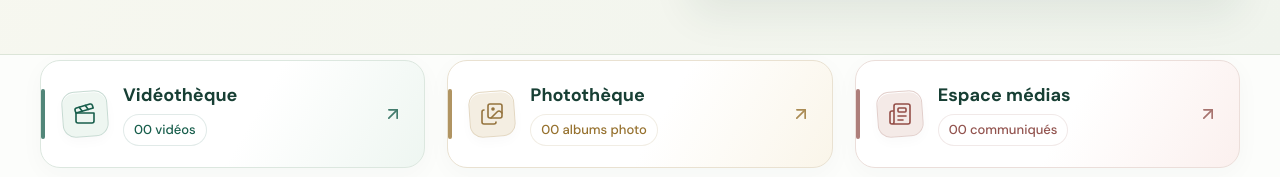
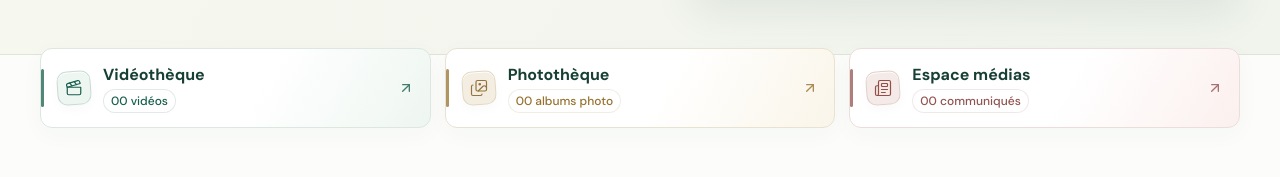
Before and after one commit to nachchatmahmoud-png/mediatheque, a website: page site/index.html in a window 1280 px wide. Shown: the part 724-901 px from the top of the page. Drawn offline with Linux system fonts and the light colour scheme; no server answers.

Commit message:
Réduire encore les icônes et les encadrés de l’accueil

```diff
--- a/site/assets/experience.css
+++ b/site/assets/experience.css
@@ -561,21 +561,21 @@ html[dir=rtl] .mx-language-feature p {  line-height:2; }
 @media(max-width:680px){.mx-documentary{padding:18px 15px;}.mx-documentary-options>button,.mx-documentary-selected>button{font-size:13px;}}
 
 /* Collection access: compact pictograms and distinct readable counters. */
-.collection-links{gap:22px;padding-top:30px;padding-bottom:36px;align-items:stretch;}
-.collection-link,.collection-link:first-child,.collection-link:last-child{--collection-accent:#185e4c;--collection-soft:#eef6f1;min-height:108px;padding:19px 21px;gap:15px;isolation:isolate;overflow:hidden;border:1px solid #dce7df;border-radius:20px;background:linear-gradient(120deg,#fff 55%,var(--collection-soft));box-shadow:0 6px 24px #183f3508;text-align:start;align-items:center;transition:transform .2s ease,box-shadow .2s ease,border-color .2s ease;}
+.collection-links{gap:14px;padding-top:18px;padding-bottom:22px;align-items:stretch;}
+.collection-link,.collection-link:first-child,.collection-link:last-child{--collection-accent:#185e4c;--collection-soft:#eef6f1;min-height:80px;padding:12px 16px;gap:12px;isolation:isolate;overflow:hidden;border:1px solid #dce7df;border-radius:12px;background:linear-gradient(120deg,#fff 55%,var(--collection-soft));box-shadow:0 6px 24px #183f3508;text-align:start;align-items:center;transition:transform .2s ease,box-shadow .2s ease,border-color .2s ease;}
 .collection-link.photo{--collection-accent:#96712e;--collection-soft:#faf5e9;border-color:#e9e1d1;}
 .collection-link.press{--collection-accent:#92534e;--collection-soft:#fbf0ee;border-color:#ebdeda;}
-.collection-link:before{content:"";position:absolute;inset-inline-start:0;top:28px;bottom:28px;width:4px;border-radius:4px;background:var(--collection-accent);opacity:.75;}
-.collection-link .collection-icon{position:relative;width:46px;height:46px;border-radius:13px;background:var(--collection-soft);color:var(--collection-accent);border:1px solid color-mix(in srgb,var(--collection-accent) 18%,transparent);box-shadow:inset 0 1px 0 #fff,0 5px 12px #173d2e06;transform:rotate(-4deg);transition:transform .2s ease;}
-.collection-link .collection-icon svg{width:24px;height:24px;stroke-width:1.6;transform:rotate(4deg);}
-.collection-link .collection-label{gap:7px;min-width:0;}
-.collection-link .collection-label strong{font-size:18px;line-height:1.35;font-weight:650;color:#173f34;}
-.collection-link .collection-label>span{align-self:flex-start;display:inline-flex;max-width:100%;padding:5px 10px;border:1px solid color-mix(in srgb,var(--collection-accent) 13%,transparent);border-radius:20px;background:#ffffffb8;color:var(--collection-accent);font-size:13px;line-height:1.5;font-weight:500;}
-.collection-link>svg{display:block;flex-shrink:0;width:20px;height:20px;margin-inline-start:auto;margin-inline-end:0;color:var(--collection-accent);opacity:.8;}
+.collection-link:before{content:"";position:absolute;inset-inline-start:0;top:20px;bottom:20px;width:3px;border-radius:4px;background:var(--collection-accent);opacity:.75;}
+.collection-link .collection-icon{position:relative;width:34px;height:34px;border-radius:10px;background:var(--collection-soft);color:var(--collection-accent);border:1px solid color-mix(in srgb,var(--collection-accent) 18%,transparent);box-shadow:inset 0 1px 0 #fff,0 5px 12px #173d2e06;transform:rotate(-4deg);transition:transform .2s ease;}
+.collection-link .collection-icon svg{width:18px;height:18px;stroke-width:1.6;transform:rotate(4deg);}
+.collection-link .collection-label{gap:4px;min-width:0;}
+.collection-link .collection-label strong{font-size:16px;line-height:1.35;font-weight:650;color:#173f34;}
+.collection-link .collection-label>span{align-self:flex-start;display:inline-flex;max-width:100%;padding:2px 7px;border:1px solid color-mix(in srgb,var(--collection-accent) 13%,transparent);border-radius:12px;background:#ffffffb8;color:var(--collection-accent);font-size:12px;line-height:1.5;font-weight:500;}
+.collection-link>svg{display:block;flex-shrink:0;width:16px;height:16px;margin-inline-start:auto;margin-inline-end:0;color:var(--collection-accent);opacity:.8;}
 .collection-link:hover{transform:translateY(-4px);border-color:var(--collection-accent);box-shadow:0 13px 30px #173d2e12;}
 .collection-link:hover .collection-icon{transform:rotate(0deg);}
 .collection-link:focus-visible{outline:3px solid var(--collection-accent);outline-offset:4px;}
 html[dir=rtl] .collection-link .collection-label>span{align-self:flex-start;}
-@media(max-width:1100px){.collection-links{gap:14px;}.collection-link,.collection-link:first-child,.collection-link:last-child{padding:18px 16px;gap:13px;}.collection-link .collection-icon{width:44px;height:44px;border-radius:12px;}.collection-link .collection-label strong{font-size:18px;}.collection-link .collection-label>span{font-size:12px;padding:4px 8px;}.collection-link>svg{width:17px;}}
-@media(max-width:760px){.collection-links{grid-template-columns:1fr;gap:13px;padding:24px 0;}.collection-link,.collection-link:first-child,.collection-link:last-child{min-height:96px;padding:17px 20px!important;gap:15px;}.collection-link .collection-icon{width:44px;height:44px;}.collection-link .collection-label strong{font-size:18px;}.collection-link .collection-label>span{font-size:13px;}.collection-link>svg{width:21px;height:21px;}}
+@media(max-width:1100px){.collection-links{gap:14px;}.collection-link,.collection-link:first-child,.collection-link:last-child{padding:12px 14px;gap:10px;}.collection-link .collection-icon{width:34px;height:34px;border-radius:10px;}.collection-link .collection-label strong{font-size:16px;}.collection-link .collection-label>span{font-size:12px;padding:2px 7px;}.collection-link>svg{width:16px;}}
+@media(max-width:760px){.collection-links{grid-template-columns:1fr;gap:10px;padding:18px 0;}.collection-link,.collection-link:first-child,.collection-link:last-child{min-height:78px;padding:12px 16px!important;gap:12px;}.collection-link .collection-icon{width:34px;height:34px;}.collection-link .collection-label strong{font-size:16px;}.collection-link .collection-label>span{font-size:12px;}.collection-link>svg{width:16px;height:16px;}}
 @media(prefers-reduced-motion:reduce){.collection-link,.collection-link:hover,.collection-link .collection-icon{transform:none;transition:none;}}
```
